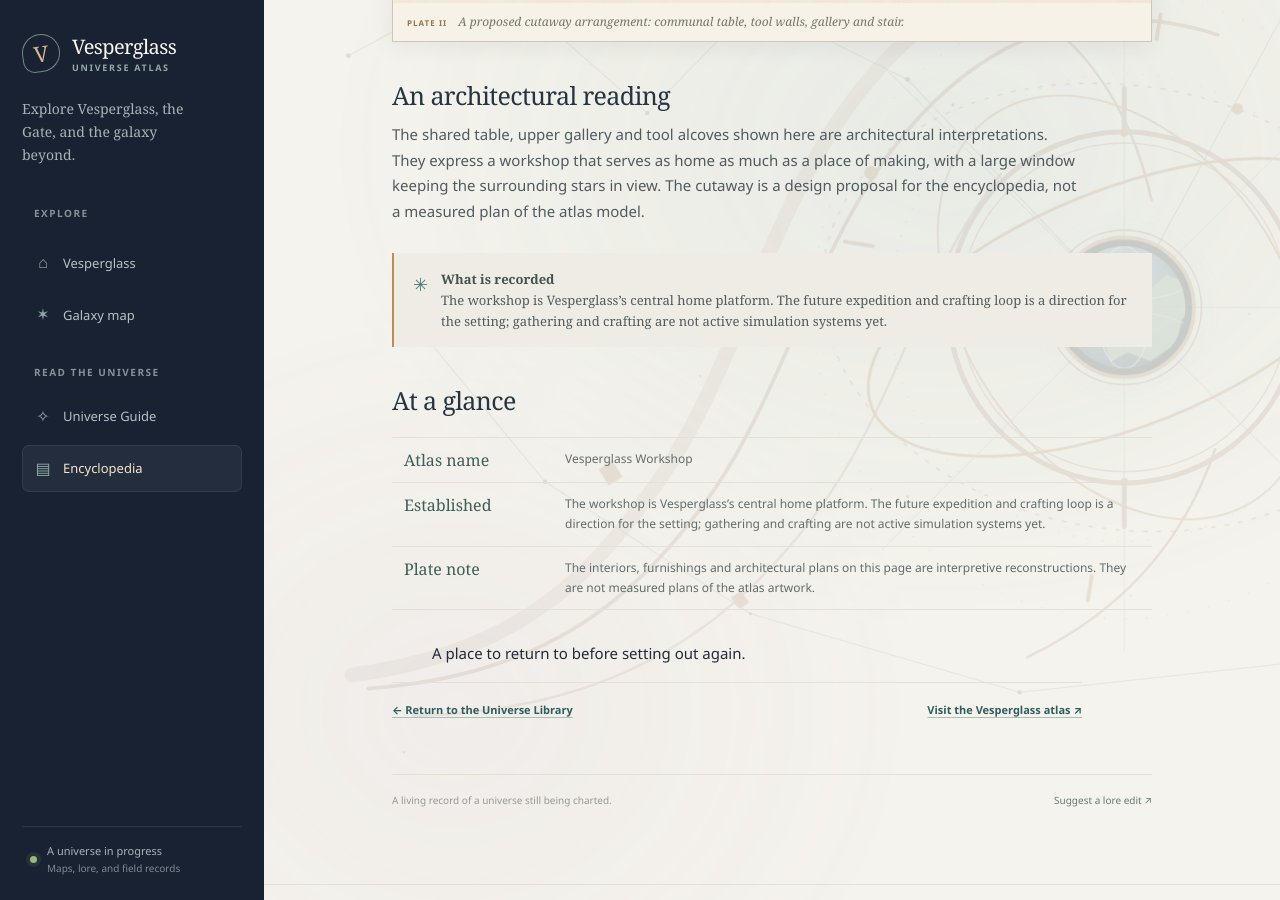
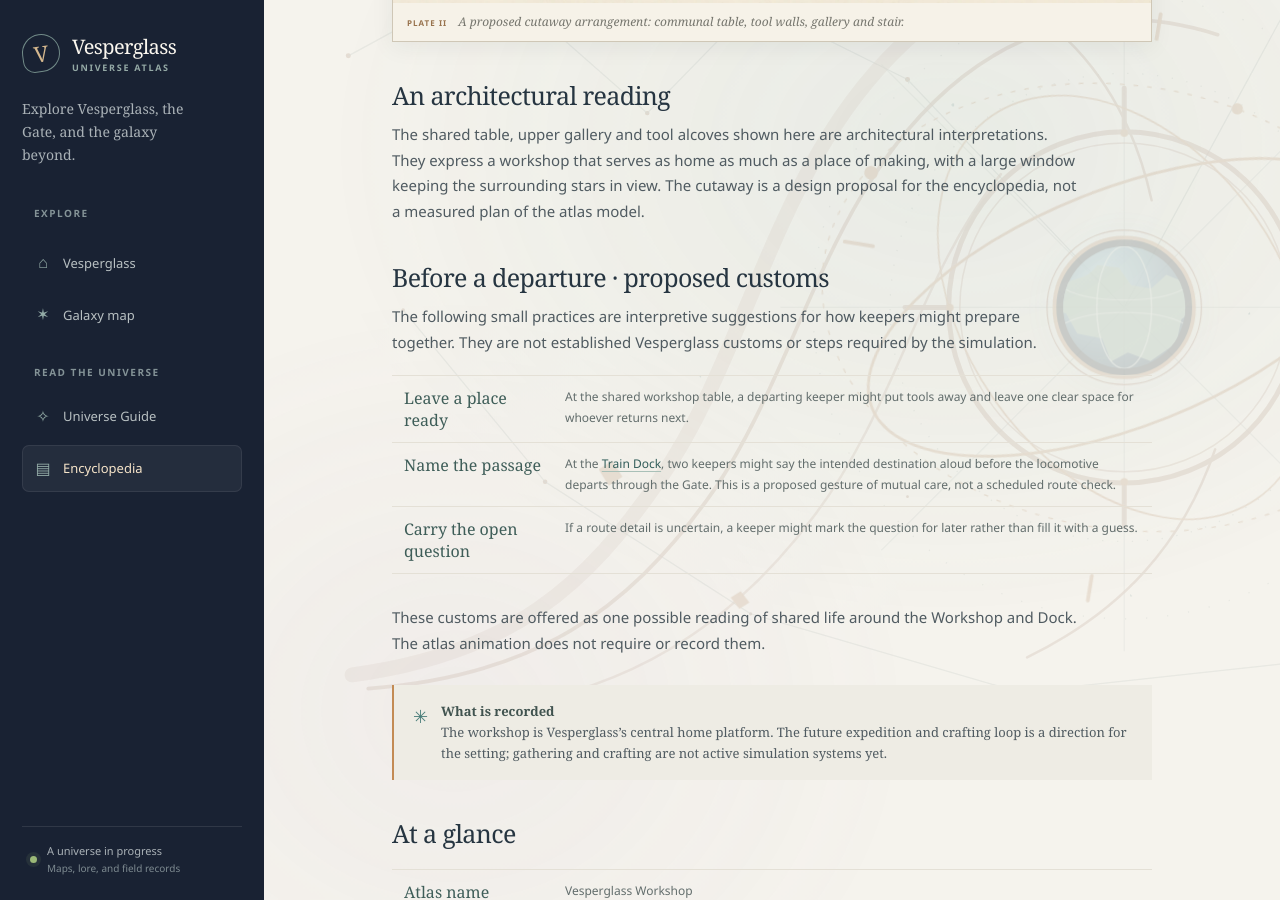
Before and after one commit to vesperglass/vesperglass.github.io, a Jekyll site: the page built from library/workshop.md, in a window 1280 px wide and 900 px high, scrolled down 1709 px. Built offline with Jekyll 4.4.1, drawn with Linux system fonts in a browser that asks for light colours.

Commit message:
Add proposed Workshop departure customs

```diff
--- a/library/workshop.md
+++ b/library/workshop.md
@@ -28,6 +28,18 @@ The Vesperglass Workshop is the central platform and home at the heart of the at
 
 The shared table, upper gallery and tool alcoves shown here are architectural interpretations. They express a workshop that serves as home as much as a place of making, with a large window keeping the surrounding stars in view. The cutaway is a design proposal for the encyclopedia, not a measured plan of the atlas model.
 
+## Before a departure · proposed customs
+
+The following small practices are interpretive suggestions for how keepers might prepare together. They are not established Vesperglass customs or steps required by the simulation.
+
+<dl class="folio-glossary">
+  <div><dt>Leave a place ready</dt><dd>At the shared workshop table, a departing keeper might put tools away and leave one clear space for whoever returns next.</dd></div>
+  <div><dt>Name the passage</dt><dd>At the <a href="{{ '/library/train-dock/' | relative_url }}">Train Dock</a>, two keepers might say the intended destination aloud before the locomotive departs through the Gate. This is a proposed gesture of mutual care, not a scheduled route check.</dd></div>
+  <div><dt>Carry the open question</dt><dd>If a route detail is uncertain, a keeper might mark the question for later rather than fill it with a guess.</dd></div>
+</dl>
+
+These customs are offered as one possible reading of shared life around the Workshop and Dock. The atlas animation does not require or record them.
+
 <aside class="field-note"><span class="field-note-mark" aria-hidden="true">✳</span><p><strong>What is recorded</strong><br>The workshop is Vesperglass’s central home platform. The future expedition and crafting loop is a direction for the setting; gathering and crafting are not active simulation systems yet.</p></aside>
 
 ## At a glance
```
Also changed, not shown: ENCYCLOPEDIA_BACKLOG.md (+4 -2 lines).
